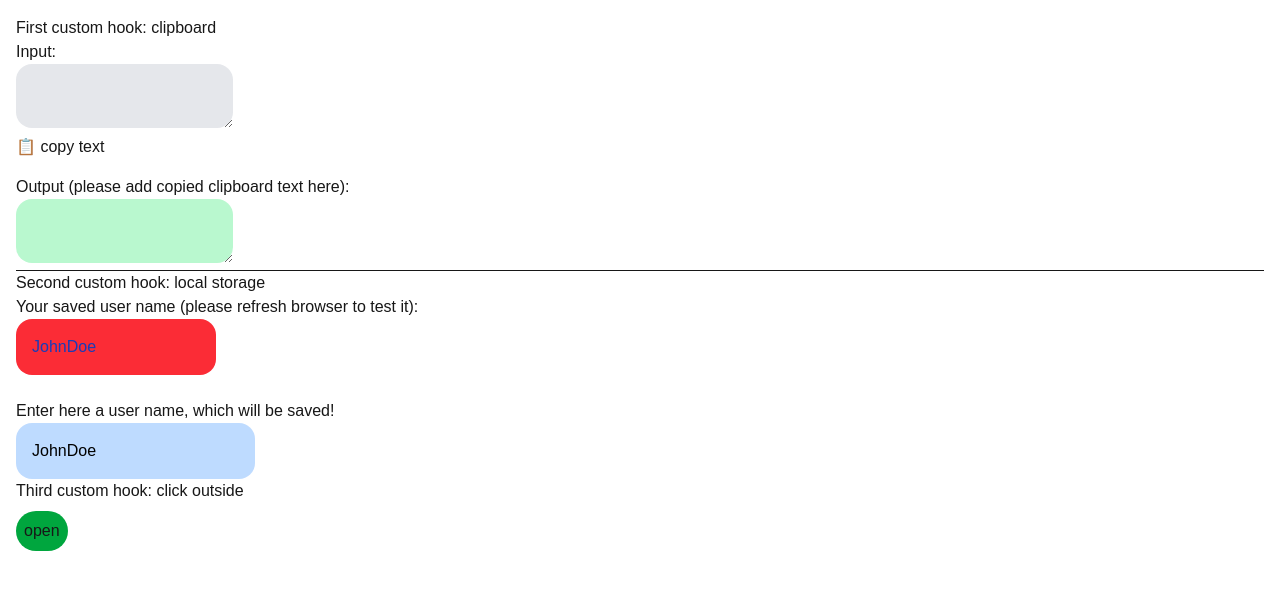
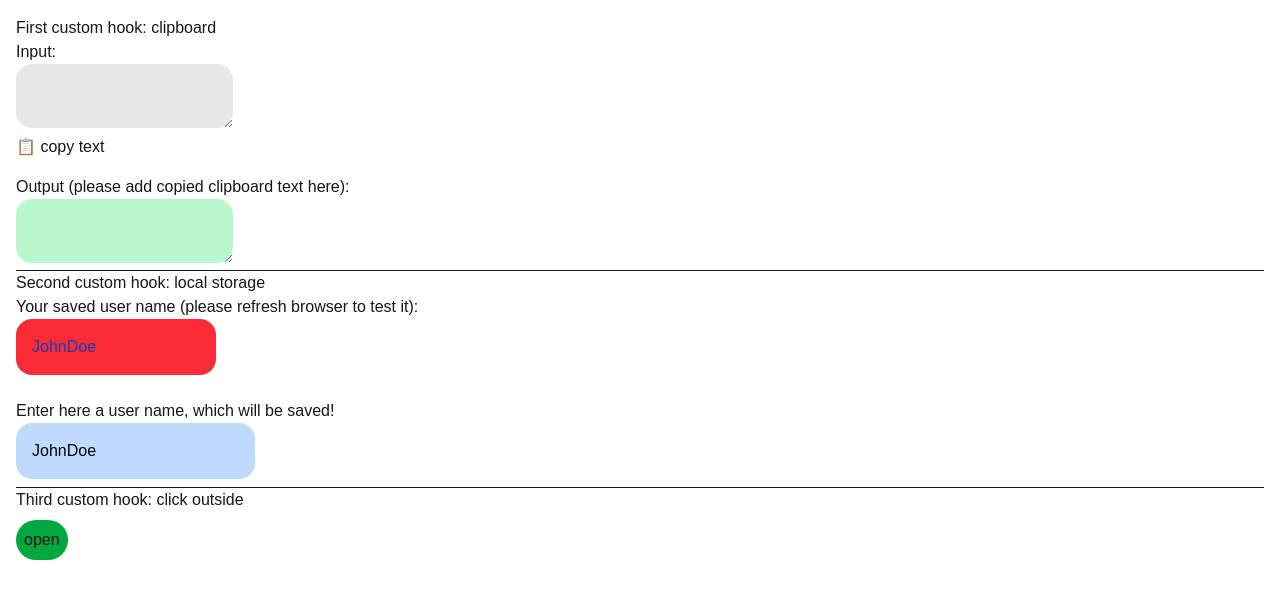
Before and after one commit to JoeLan124/reactpatternDay1, a Next.js app in the folder solution6/: page / in a window 1280 px wide. Shown: the top 598 px of the page. Built offline with nearby package versions, Linux system fonts and the light colour scheme.

Commit message:
last stylings

```diff
--- a/solution6/app/page.tsx
+++ b/solution6/app/page.tsx
@@ -48,6 +48,7 @@ export default function Home ()  {
         <p>Second custom hook: local storage </p>
         <UserSettings />
       </div>
+      <hr className="mt-2" />
       <div>
         <p>Third custom hook: click outside</p>
         <DropDownComponent />
```
